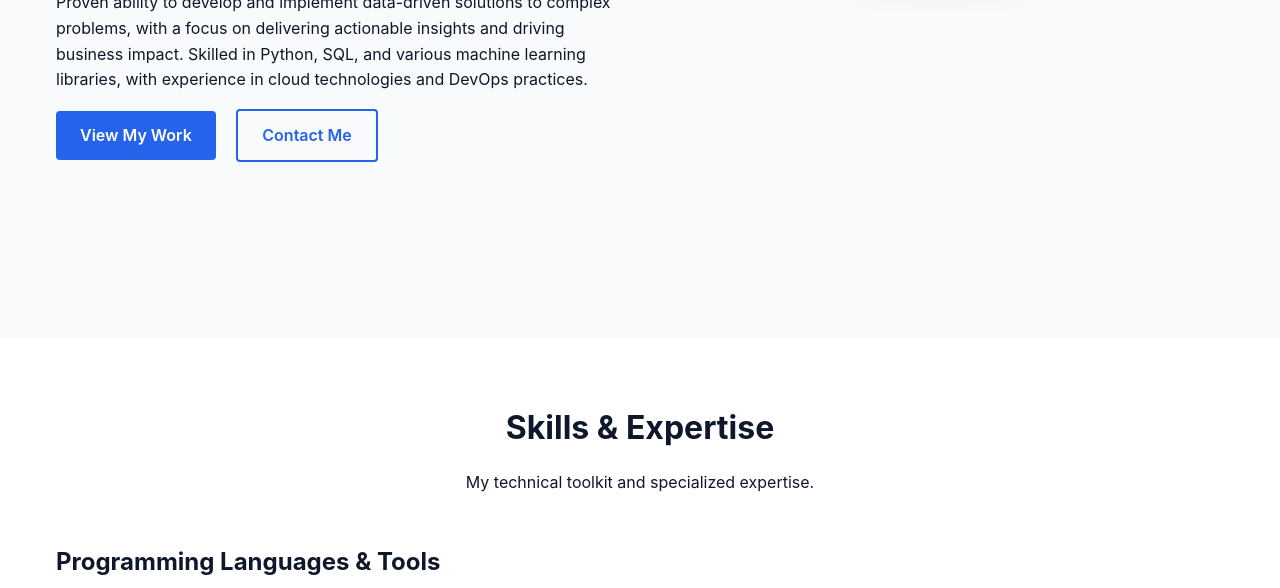
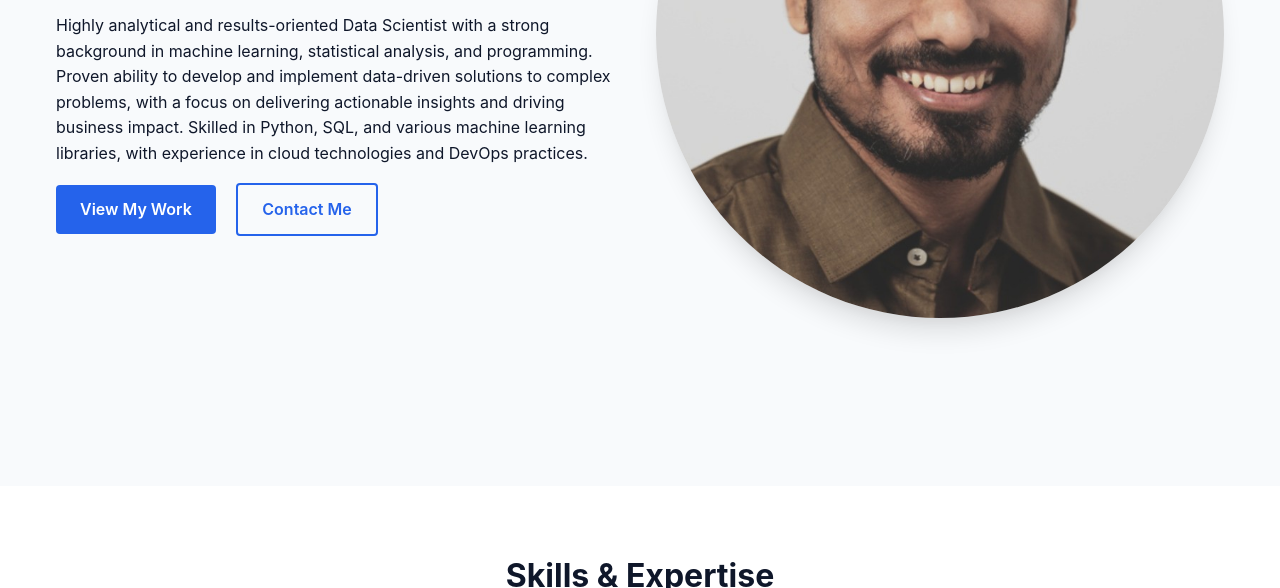
Before and after one commit to Vinodjha/vinodjha.github.io, a plain HTML site: page index.html in a window 1280 px wide. Shown: the part 512-1100 px from the top of the page. Drawn offline with Linux system fonts and the light colour scheme.

Commit message:
Update index.html

```diff
--- a/index.html
+++ b/index.html
@@ -387,7 +387,7 @@
                     <a href="#contact" class="btn btn-outline">Contact Me</a>
                 </div>
                 <div class="hero-image">
-                    <img src="images/profile_pic.jpg" alt="Vinod Jha Profile Picture">
+                    <img src="profile_pic.jpg" alt="Vinod Jha Profile Picture">
                 </div>
             </div>
         </div>
```
